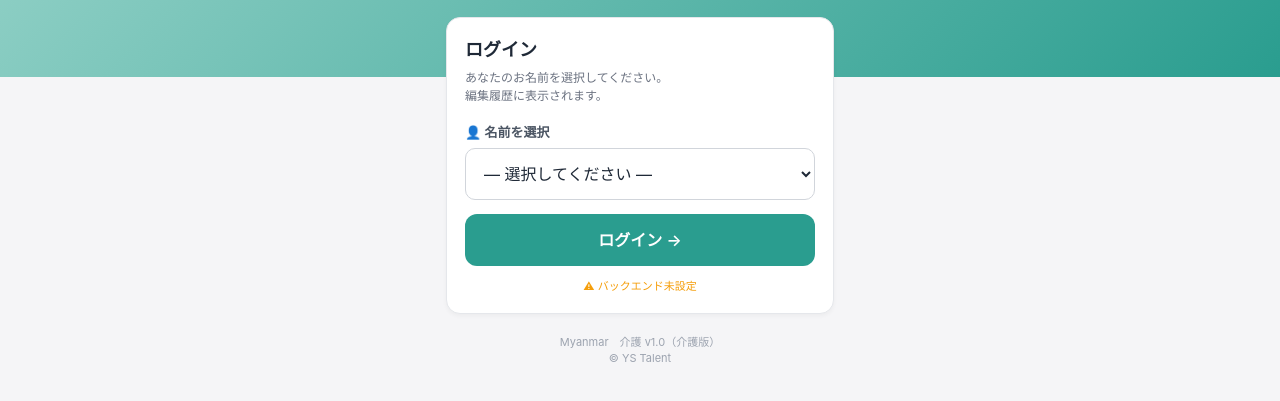
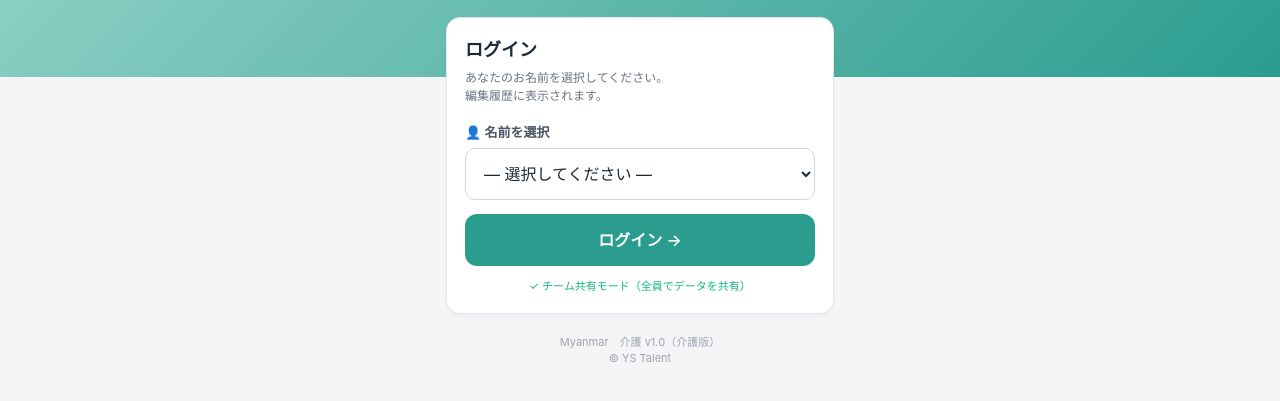
Before and after one commit to seijj08/myanmar-kaigo, a plain HTML site: page index.html in a window 1280 px wide. Shown: the part 203-604 px from the top of the page. Drawn offline with nearby package versions, Linux system fonts and the light colour scheme.

Commit message:
Set GAS backend URL

```diff
--- a/index.html
+++ b/index.html
@@ -56,7 +56,7 @@ const MODE=(new URLSearchParams(location.search)).get('mode')==='quiz'?'quiz':'a
 // 🔧 管理者設定ゾーン
 // ============================================================
 const CONFIG = {
-  backendUrl: '',  // 【myanmar-kaigo専用】Google Apps Script Web App URL（/exec）— 新規スプレッドシート＋GASデプロイ後にここへ貼付
+  backendUrl: 'https://script.google.com/macros/s/AKfycbx3dgR4YclSCrdO8aruE-R_ker3mIuTan4aq_lqy-IMwzRxHg01pG2pU71Qo49_BfWR-A/exec',  // 【myanmar-kaigo専用】Google Apps Script Web App URL
   teamMembers: [
     '前田','小島','柳','鈴木','松本','木下','宮崎','石橋',
     'YST-1','YST-2','現地-1','現地-2'
```
